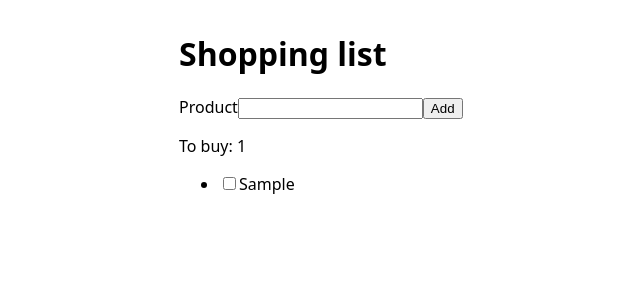
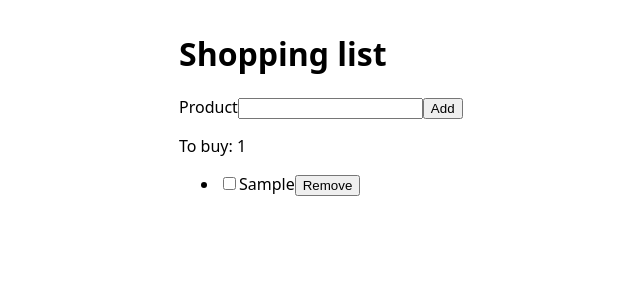
Before and after one commit to programistka/tdd-react-shopping-list, a React (Vite) app: page / in a window 1280 px wide. Both pictures are taken after typing "Sample" into the empty fields and a click on the button "Add". Shown: the top 300 px of the page, without its empty margins (205-845 px from the left). Built offline with nearby package versions, Linux system fonts and the light colour scheme.

Commit message:
Cycle 6 (green): remove a product

```diff
--- a/src/components/ShoppingList.tsx
+++ b/src/components/ShoppingList.tsx
@@ -30,6 +30,10 @@ export const ShoppingList = () => {
     )
   }
 
+  const removeItem = (id: string) => {
+    setItems(items.filter((item) => item.id !== id))
+  }
+
   const remainingCount = items.filter((item) => !item.bought).length
 
   return (
@@ -60,6 +64,13 @@ export const ShoppingList = () => {
                   />
                   {item.name}
                 </label>
+                <button
+                  type="button"
+                  aria-label={`Remove ${item.name}`}
+                  onClick={() => removeItem(item.id)}
+                >
+                  Remove
+                </button>
               </li>
             ))}
           </ul>
```
